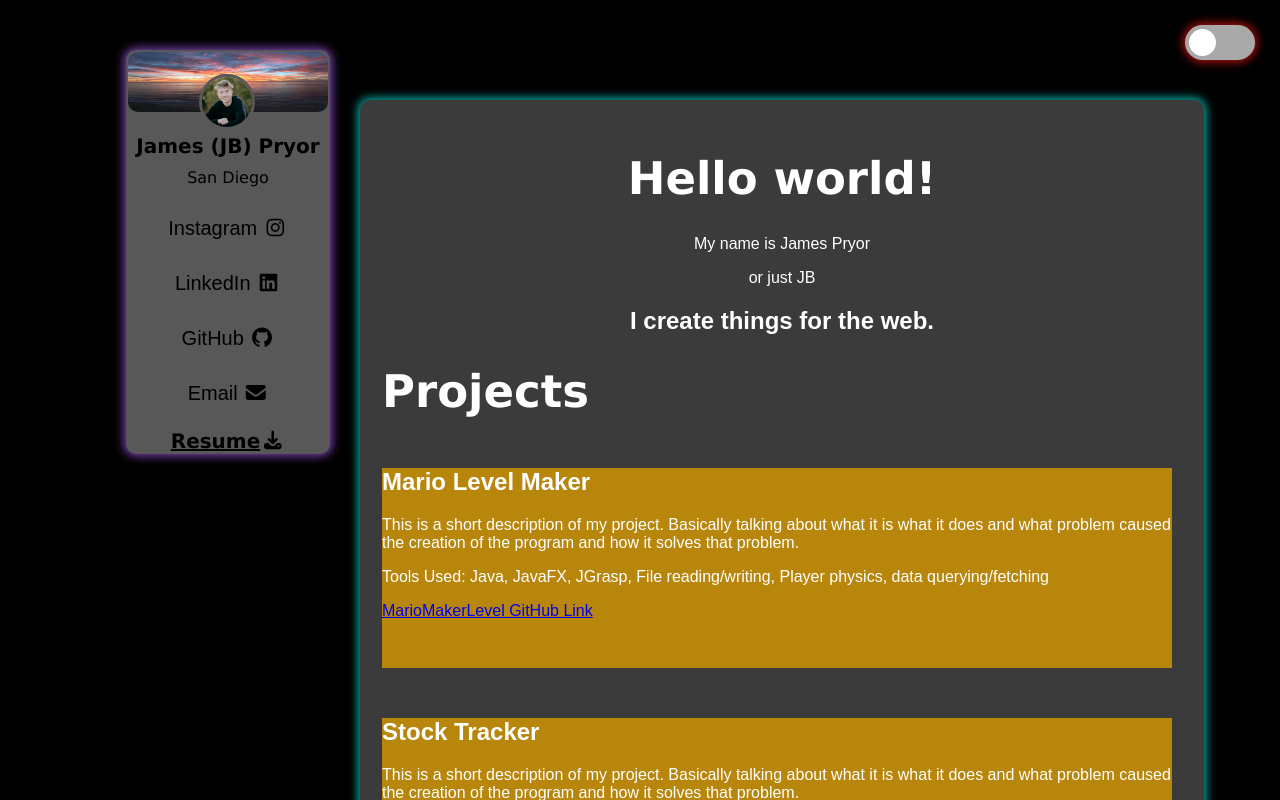
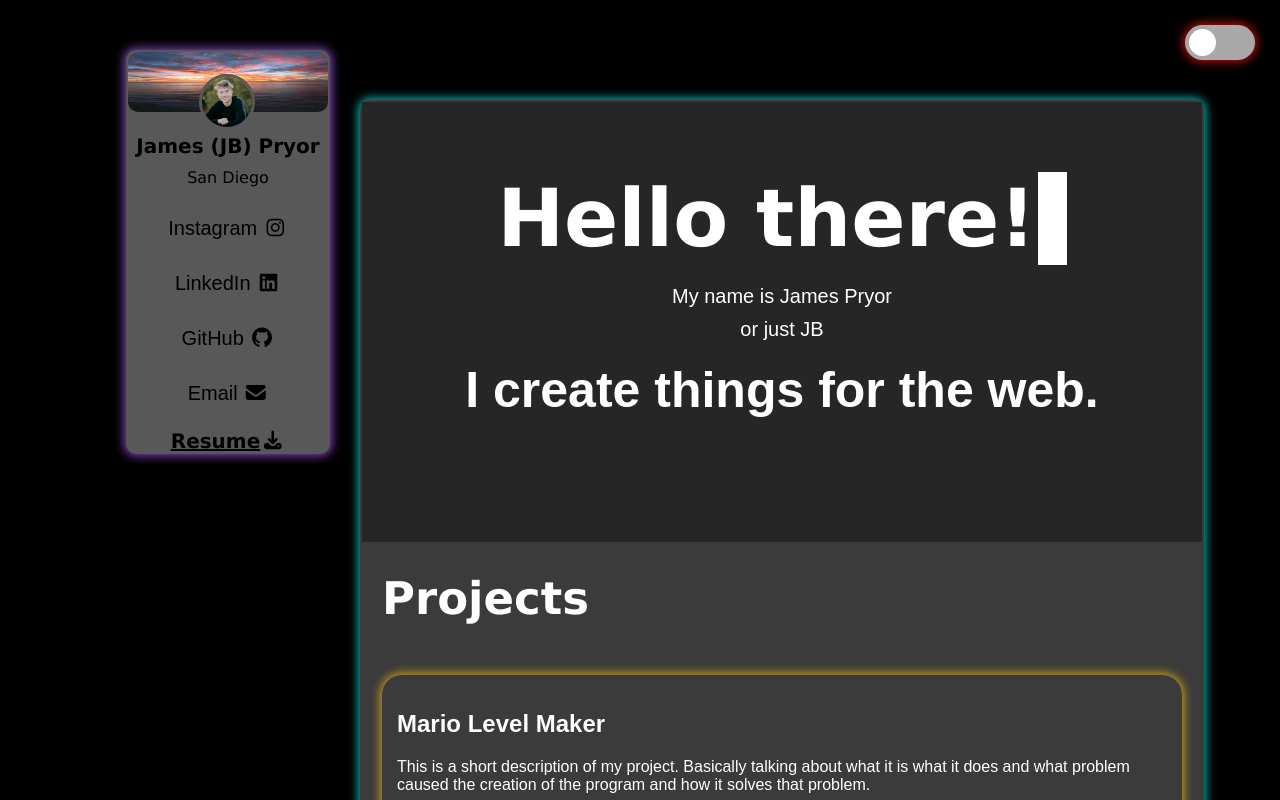
Before and after one commit to jb-pryor/Portfolio, a React (Vite) app: page / in a window 1280 px wide. Shown: the top 800 px of the page. Built offline with nearby package versions, Linux system fonts and the light colour scheme.

Commit message:
wish this counted as sep20th still

```diff
--- a/src/App.css
+++ b/src/App.css
@@ -39,7 +39,7 @@ body {
   margin-top: 50px; /* space from top */
   color: white;
   border-radius: 10px;
-  height: 2000px;
+  height: 2100px;
   border: 2px solid transparent; /* base border */
   box-shadow: 0 0 10px 2px rgba(0, 255, 242, 0.7);
 }
@@ -140,10 +140,17 @@ label:active:after {
 }
 
 .proj {
-  width: 790px;
+  width: 770px;
   height: 200px;
-  background-color: darkgoldenrod;
+  box-shadow: 0 0 10px 2px rgba(255, 196, 19, 0.7);
   margin-top: 50px;
+  border-radius: 20px;
+  padding: 15px;
+  transition: 0.3s ease;
+}
+
+.proj:hover {
+  background-color: rgb(37, 37, 37);
 }
 
 h1 {
@@ -157,6 +164,10 @@ h1 {
   font-size: 18px;
 
   line-height: 25px;
+}
+
+.sec3 h1 {
+  margin-top: 65px;
 }
 
 li {
@@ -196,4 +207,40 @@ ul {
 .sec1 {
   text-align: center;
   line-height: normal;
+  background-color: rgb(38, 38, 38);
+  width: 840px;
+  height: 440px;
+  margin-top: -60px;
+  margin-left: -20px;
+
 }
+
+.sec1 h1 {
+  margin-top: 40px;
+  font-size: 80px;
+  margin-bottom: 30px;
+  padding-top: 70px;
+}
+
+.sec1 p {
+  font-size: 20px;
+  margin-top: -10px;
+}
+
+.sec1 h2 {
+  margin-top: 0px;
+  font-size: 50px;
+  margin-bottom: 100px;
+}
+
+.cursor {
+  display:inline;
+  background: white;
+  margin-left: 2px;
+  animation: blink 0.8s infinite;
+}
+
+@keyframes blink {
+  0%, 50% { opacity: 1; }
+  51%, 100% { opacity: 0; }
+}
--- a/src/App.jsx
+++ b/src/App.jsx
@@ -1,4 +1,4 @@
-import { useState } from 'react'
+import { useEffect, useState } from 'react'
 import './App.css'
 import SideBar from './SideBar'
 import "@fortawesome/fontawesome-free/css/all.min.css";
@@ -6,7 +6,40 @@ import "@fortawesome/fontawesome-free/css/all.min.css";
 
 export default function App() {
 
-  //,const
+  const [text, setText] = useState("");
+
+  useEffect(() => {
+
+    let i = 0;
+    let deleting = false;
+    let currentText = "Hello world!";
+    const nextText = "Hello there!";
+
+    const interval = setInterval(() => {
+      if (!deleting) {
+        if (i < currentText.length) {
+          setText(currentText.substring(0, i + 1));
+          i++;
+        } else {
+          // pause before deleting
+          setTimeout(() => (deleting = true), 1000);
+        }
+      } else {
+        if (i > 6) { // keep "Hello "
+          i--;
+          setText(currentText.substring(0, i));
+        } else {
+          // switch to new phrase
+          deleting = false;
+          currentText = nextText;
+          i = 6;
+        }
+      }
+    }, 150);
+
+    return () => clearInterval(interval);
+  }, []);
+
 
   return (
     <div className="app">
@@ -29,7 +62,8 @@ export default function App() {
 
       <div className="main">
         <div className='sec1'>
-          <h1>Hello world!</h1>
+         { /*<h1>Hello world!</h1>*/}
+          <h1>{text}<span className="cursor">|</span></h1>
           <p>My name is James Pryor</p>
           <p>or just JB</p>
           <h2>I create things for the web.</h2>
```
